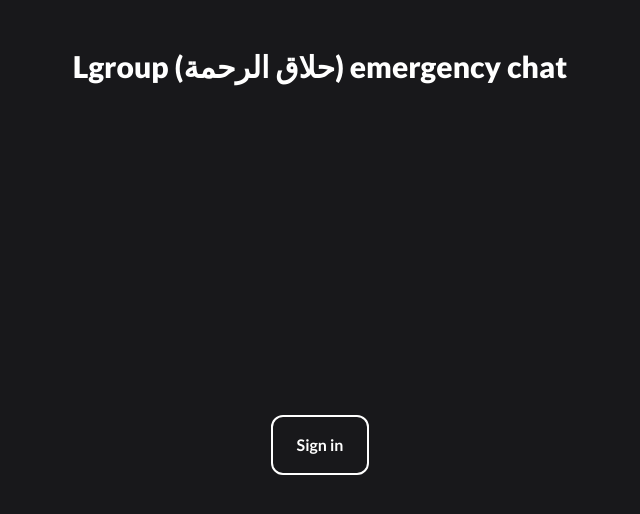
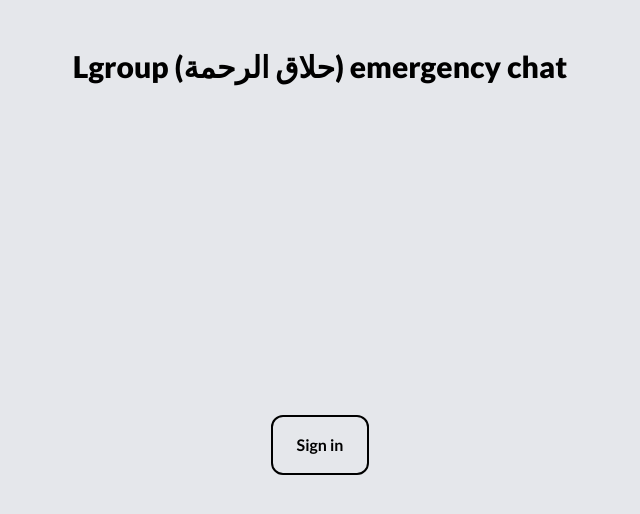
Before and after one commit to Pouzani/chat-app, a React (Vite) app: page / in a window 1280 px wide. Shown: the top 514 px of the page, without its empty margins (320-960 px from the left). Built offline with nearby package versions, Linux system fonts and the light colour scheme; no server answers.

Commit message:
implementing dark mode

```diff
--- a/src/App.tsx
+++ b/src/App.tsx
@@ -33,11 +33,11 @@ const auth = getAuth(app);
 const firestore = getFirestore(app);
 function App() {
   const [user] = useAuthState(auth);
-
+  const dark = 'dark';
   return (
     <div className='App'>
       <header>
-        <h1 className='text-white font-black text-3xl m-4'>
+        <h1 className='text-black dark:text-white font-black text-3xl m-4'>
         Lgroup (حلاق الرحمة) emergency chat
         </h1>
       </header>
--- a/src/components/ChatMessage.tsx
+++ b/src/components/ChatMessage.tsx
@@ -14,7 +14,7 @@ const ChatMessage = (props: prop) => {
 
   return (
     <div
-      className={`messages ${messageClass} font-bold w-full m-0 p-0 px-3 text-white flex`}
+      className={`messages ${messageClass} font-bold w-full m-0 p-0 px-3 dark:text-white text-black flex`}
     >
       <div className='flex message gap-1'>
         <img src={photoURL} className='rounded-full w-12 h-12'></img>
--- a/src/components/ChatRoom.tsx
+++ b/src/components/ChatRoom.tsx
@@ -17,7 +17,7 @@ export const ChatRoom = (props : prop) => {
   const [messages] = useCollectionData(q);
   return (
     <>
-      <div className='bg-black w-full md:w-3/5 h-full flex flex-col flex-col-reverse overflow-auto overflow-x-hidden rounded-3xl'>
+      <div className='dark:bg-black bg-white w-full md:w-3/5 h-full flex flex-col flex-col-reverse overflow-auto overflow-x-hidden rounded-3xl'>
         <MessageInput auth={props.auth} messageRef = {messageRef}  />
         {messages && messages.map( (msg,id) => <ChatMessage key={id} message = {msg} auth={props.auth}  /> )}
       </div>
--- a/src/components/MessageInput.tsx
+++ b/src/components/MessageInput.tsx
@@ -35,7 +35,7 @@ export const MessageInput = (props: prop) => {
         <input
           type='search'
           id='search'
-          className='block w-full p-4 pl-10 focus:outline-none text-white border border-gray-600 rounded-full bg-black'
+          className='block w-full p-4 pl-10 focus:outline-none dark:text-white text-black border border-gray-600 rounded-full dark:bg-black bg-white'
           placeholder='Search'
           value={getFormValue}
           onChange={(e) => setFormValue(e.target.value)}
@@ -43,7 +43,7 @@ export const MessageInput = (props: prop) => {
         />
         <button
           type='submit'
-          className='text-white absolute right-2.5 bottom-2.5 text-xl  focus:outline-none rounded-lg px-4 py-2'
+          className='dark:text-white text-black absolute right-2.5 bottom-2.5 text-xl  focus:outline-none rounded-lg px-4 py-2'
         >
           <IoMdSend />
         </button>
--- a/src/components/SignIn.tsx
+++ b/src/components/SignIn.tsx
@@ -13,7 +13,7 @@ export const SignIn = (props : prop) => {
 
   return (
     <div>
-        <button className='p-4 px-6 border-2 font-bold hover:bg-white hover:text-black border-white text-white rounded-xl transition-all ease-linear' onClick={() => signInWithGoogle()}>Sign in</button>
+        <button className='p-4 px-6 border-2 font-bold hover:bg-black hover:dark:bg-white hover:text-white hover:dark:text-black border-black dark:border-white text-black dark:text-white rounded-xl transition-all ease-linear' onClick={() => signInWithGoogle()}>Sign in</button>
     </div>
   )
 }
--- a/src/components/SignOut.tsx
+++ b/src/components/SignOut.tsx
@@ -12,7 +12,7 @@ export const SignOut = (props : prop) => {
 
   return props.auth.currentUser && (
     <div className='mt-10'>
-        <button className="p-4 px-6 border-2 font-bold hover:bg-white hover:text-black border-white text-white rounded-xl transition-all ease-linear" onClick={() => props.auth.signOut()}>Sign Out</button>
+        <button className="p-4 px-6 border-2 font-bold hover:bg-black hover:dark:bg-white hover:text-white hover:dark:text-black border-black dark:border-white text-black dark:text-white rounded-xl transition-all ease-linear" onClick={() => props.auth.signOut()}>Sign Out</button>
     </div>
   )
 }
--- a/src/index.css
+++ b/src/index.css
@@ -20,7 +20,7 @@
   }
 
   .sent>.message>div>.textmsg{
-    @apply  bg-msgGray w-max p-3 px-5 font-normal rounded-3xl
+    @apply  dark:bg-msgGray bg-msgLight w-max p-3 px-5 font-normal rounded-3xl
   }
 
   .recieved{
@@ -36,17 +36,14 @@
   }
 
   .recieved>.message>div>.textmsg{
-    @apply  bg-black border border-opacity-50 border-white w-max p-3 px-5 font-normal rounded-3xl
+    @apply  dark:bg-black border border-opacity-50 dark:border-white border-black bg-white w-max p-3 px-5 font-normal rounded-3xl
+  }
+
+  body{
+    @apply dark:bg-[#18181b] bg-gray-200 flex flex-col justify-center items-center
   }
 }
 
-body{
-  background-color:#18181b ;
-  display: flex;
-  flex-direction: column;
-  justify-content: center;
-  align-items: center;
-}
 ::-webkit-scrollbar {
   width: 5px;
 
--- a/tailwind.config.cjs
+++ b/tailwind.config.cjs
@@ -1,18 +1,16 @@
 /** @type {import('tailwindcss').Config} */
 module.exports = {
-  content: [
-    "./index.html",
-    "./src/**/*.{js,ts,jsx,tsx}",
-  ],
+  content: ["./index.html", "./src/**/*.{js,ts,jsx,tsx}"],
   theme: {
     fontFamily: {
-      'sans': ['Lato', 'sans serif'],
+      sans: ["Lato", "sans serif"],
     },
     extend: {
       colors: {
-      msgGray : '#262626',
-      }
+        msgGray: "#262626",
+        msgLight: "#EFEFEF",
+      },
     },
   },
   plugins: [],
-}
+};
```
